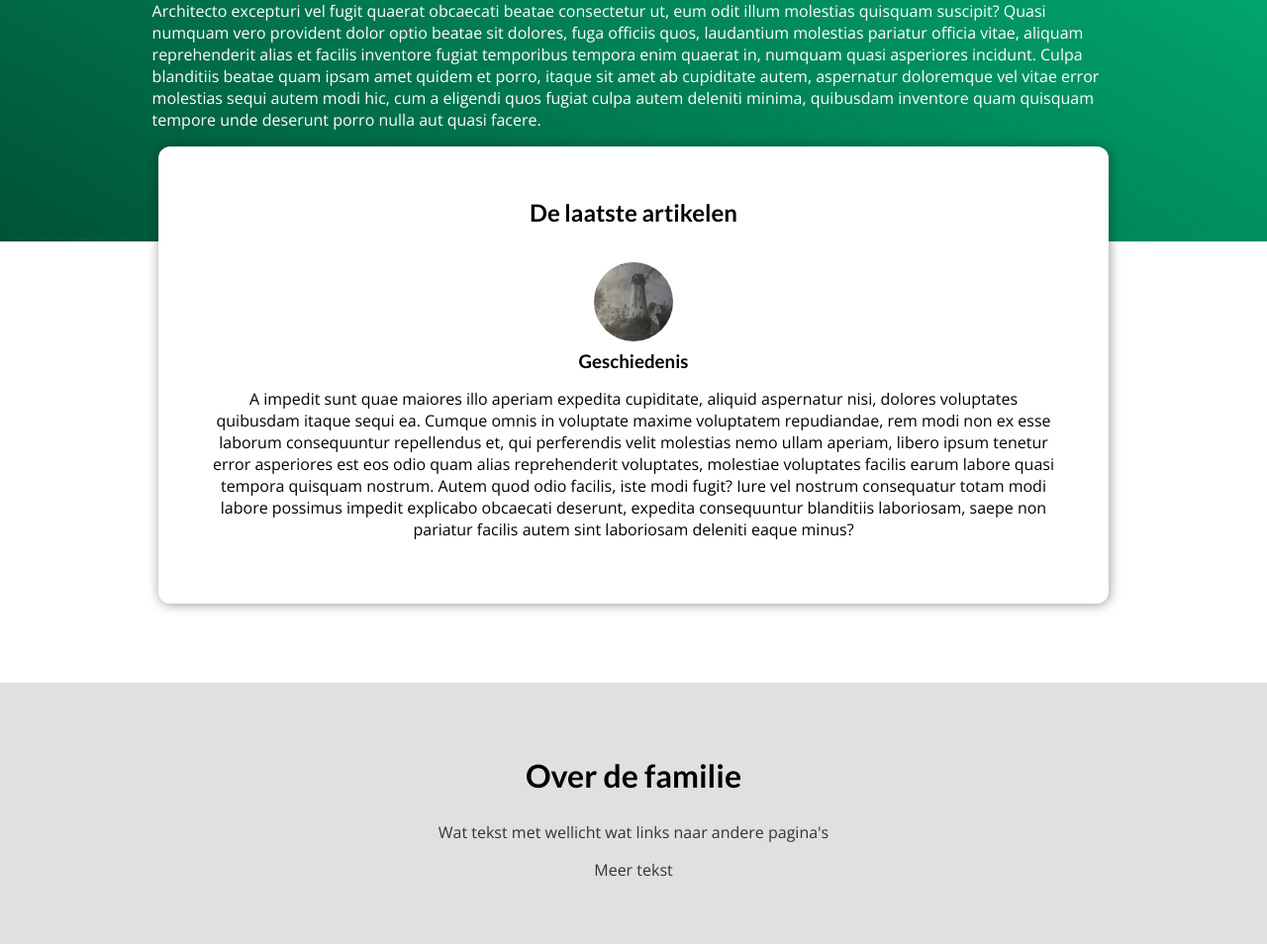
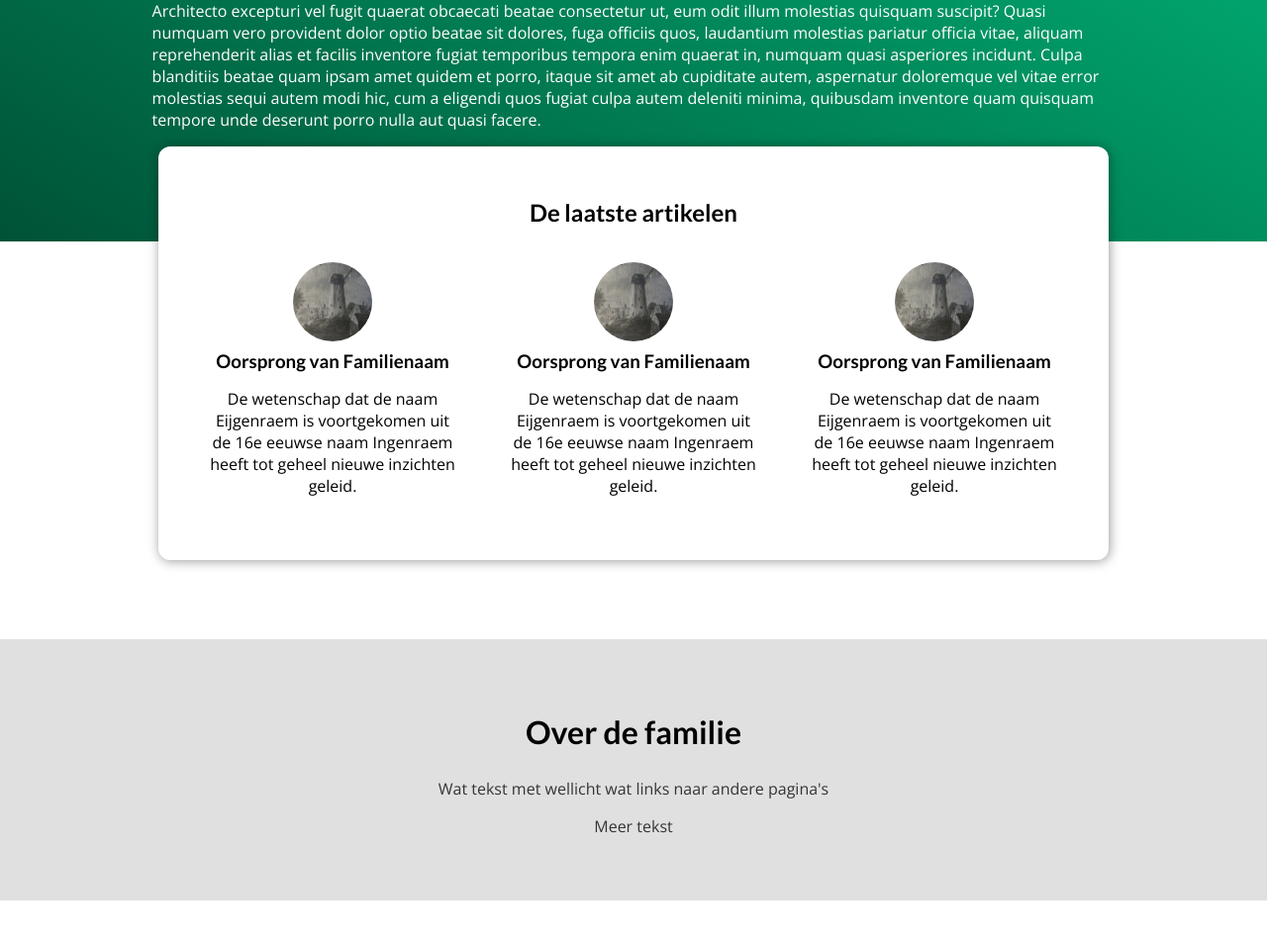
Before and after one commit to gewooniv/eijgenraamnet, a Django app: page / in a window 1280 px wide. Shown: the part 472-1426 px from the top of the page at 99% size. After the commit the page ends 1382 px from the top, so only its background shows below. Run offline with Django 5.2, Linux system fonts and the light colour scheme.

Commit message:
added dummy data for posts

```diff
--- a/articles/templates/articles/includes/post.html
+++ b/articles/templates/articles/includes/post.html
@@ -2,11 +2,11 @@
 
 <li>
     <article class='post'>
-        <a href="{% url 'post_page' slug='de-mallemolen' %}">
-            <img src="{% static 'articles/images/de_mallemolen.jpg' %}" alt='Geschiedenis van de familie Eijgenraam' />
+        <a href="{% url 'post_page' slug=post.slug %}">
+            <img src="{% static 'articles/images/'|add:post.img %}" alt='{{ post.title }}' />
             <div class='post__content'>
-                <h3>Geschiedenis</h2>
-                    <p>{% lorem 1 b random %}</p>
+                <h3>{{ post.title }}</h2>
+                    <p>{{ post.excerpt }}</p>
             </div>
         </a>
     </article>
--- a/articles/templates/articles/index.html
+++ b/articles/templates/articles/index.html
@@ -22,7 +22,9 @@
     <section id='latest-posts'>
         <h2>De laatste artikelen</h2>
         <ul>
-            {% include 'articles/includes/post.html' %}
+            {% for post in posts %}
+                {% include 'articles/includes/post.html' %}
+            {% endfor %}
         </ul>
     </section>
 
--- a/articles/templates/articles/post_page.html
+++ b/articles/templates/articles/post_page.html
@@ -2,7 +2,7 @@
 {% load static %}
 
 {% block title %}
-    Artikel - Eijgenraam.net
+     post.title  - Eijgenraam.net
 {% endblock %}
 
 {% block css_files %}
@@ -11,7 +11,7 @@
 
 {% block content %}
     <section id='summary'>
-        <h2>Post naam</h2>
+        <h2>post.title</h2>
         <article>
             <img src="{% static 'articles/images/de_mallemolen.jpg' %}" alt="Post title" />
             <address>Auteur</address>
--- a/articles/views.py
+++ b/articles/views.py
@@ -1,9 +1,90 @@
+from datetime import date
 from django.shortcuts import render
+
+# Dummy data
+posts_data = [
+    {
+        'slug': 'oorsprong-van-familienaam',
+        'author': 'Ivo',
+        'date': date(2022, 5, 27),
+        'title': 'Oorsprong van Familienaam',
+        'img': 'de_mallemolen.jpg',
+        'excerpt': 'De wetenschap dat de naam Eijgenraem is voortgekomen uit de 16e eeuwse naam Ingenraem heeft tot geheel nieuwe inzichten geleid.',
+        'content': '''
+            Oorsprong en betekenis van de familienaam Ingen Raem, Ingenraem, Eijgenraem, Engenraem.
+
+            De wetenschap dat de naam Eijgenraem is voortgekomen uit de 16e eeuwse naam Ingenraem heeft tot geheel nieuwe inzichten geleid wat betreft de betekenis van de naam.
+            In het verleden is serieus gedacht aan een connectie met “glazen ramen”, zoals deze in de glastuinbouw gebruikt worden.
+            Ook de weversramen van de lakennijverheid, waarbij in Den Haag een onderscheid is ontstaan tussen eygen ramen en gemeene ramen(gezamenlijke ramen),
+            zijn als een mogelijke bron van de familienaam beschouwd.
+
+            Voor anderen was “Eijgenraam” een verbastering van het vermeende oorspronkelijke “Eggeraam”, ook het familiewapen-ontwerp is hierop gebaseerd.
+
+            Het Meertens instituut in Amsterdam geeft nog weer een andere betekenis:
+
+            Deze naam wordt wel verklaard uit de voornaam Ingelram of Engelram, welke Germaanse naam zou refereren aan de volksnaam de Angelen en als tweede lid het woord hrabna= raaf bevat.
+            De naam Ingenraem komt in de database van het Meertens instituut niet voor.
+            '''
+    },
+    {
+        'slug': 'oorsprong-van-familienaam',
+        'author': 'Ivo',
+        'date': date(2020, 5, 27),
+        'title': 'Oorsprong van Familienaam',
+        'img': 'de_mallemolen.jpg',
+        'excerpt': 'De wetenschap dat de naam Eijgenraem is voortgekomen uit de 16e eeuwse naam Ingenraem heeft tot geheel nieuwe inzichten geleid.',
+        'content': '''
+            Oorsprong en betekenis van de familienaam Ingen Raem, Ingenraem, Eijgenraem, Engenraem.
+
+            De wetenschap dat de naam Eijgenraem is voortgekomen uit de 16e eeuwse naam Ingenraem heeft tot geheel nieuwe inzichten geleid wat betreft de betekenis van de naam.
+            In het verleden is serieus gedacht aan een connectie met “glazen ramen”, zoals deze in de glastuinbouw gebruikt worden.
+            Ook de weversramen van de lakennijverheid, waarbij in Den Haag een onderscheid is ontstaan tussen eygen ramen en gemeene ramen(gezamenlijke ramen),
+            zijn als een mogelijke bron van de familienaam beschouwd.
+
+            Voor anderen was “Eijgenraam” een verbastering van het vermeende oorspronkelijke “Eggeraam”, ook het familiewapen-ontwerp is hierop gebaseerd.
+
+            Het Meertens instituut in Amsterdam geeft nog weer een andere betekenis:
+
+            Deze naam wordt wel verklaard uit de voornaam Ingelram of Engelram, welke Germaanse naam zou refereren aan de volksnaam de Angelen en als tweede lid het woord hrabna= raaf bevat.
+            De naam Ingenraem komt in de database van het Meertens instituut niet voor.
+            '''
+    },
+    {
+        'slug': 'oorsprong-van-familienaam',
+        'author': 'Ivo',
+        'date': date(2021, 5, 27),
+        'title': 'Oorsprong van Familienaam',
+        'img': 'de_mallemolen.jpg',
+        'excerpt': 'De wetenschap dat de naam Eijgenraem is voortgekomen uit de 16e eeuwse naam Ingenraem heeft tot geheel nieuwe inzichten geleid.',
+        'content': '''
+            Oorsprong en betekenis van de familienaam Ingen Raem, Ingenraem, Eijgenraem, Engenraem.
+
+            De wetenschap dat de naam Eijgenraem is voortgekomen uit de 16e eeuwse naam Ingenraem heeft tot geheel nieuwe inzichten geleid wat betreft de betekenis van de naam.
+            In het verleden is serieus gedacht aan een connectie met “glazen ramen”, zoals deze in de glastuinbouw gebruikt worden.
+            Ook de weversramen van de lakennijverheid, waarbij in Den Haag een onderscheid is ontstaan tussen eygen ramen en gemeene ramen(gezamenlijke ramen),
+            zijn als een mogelijke bron van de familienaam beschouwd.
+
+            Voor anderen was “Eijgenraam” een verbastering van het vermeende oorspronkelijke “Eggeraam”, ook het familiewapen-ontwerp is hierop gebaseerd.
+
+            Het Meertens instituut in Amsterdam geeft nog weer een andere betekenis:
+
+            Deze naam wordt wel verklaard uit de voornaam Ingelram of Engelram, welke Germaanse naam zou refereren aan de volksnaam de Angelen en als tweede lid het woord hrabna= raaf bevat.
+            De naam Ingenraem komt in de database van het Meertens instituut niet voor.
+            '''
+    }
+]
+
+def get_date(post):
+    return post['date']
 
 # Create your views here.
 
 def main_page(request):
-    return render(request, 'articles/index.html')
+    sorted_posts = sorted(posts_data, key=get_date)
+    latest_posts = sorted_posts[-3:]
+    return render(request, 'articles/index.html', {
+        'posts': latest_posts,
+    })
 
 def posts(request):
     return render(request, 'articles/posts.html')
```
